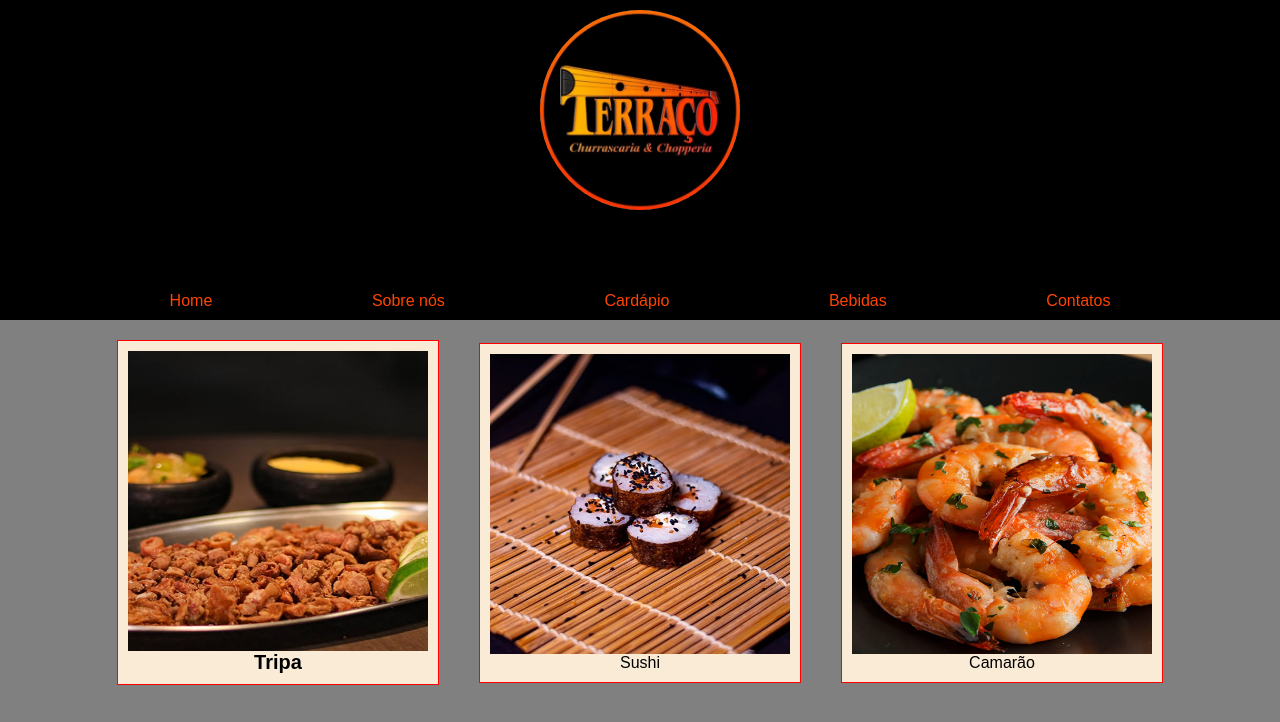
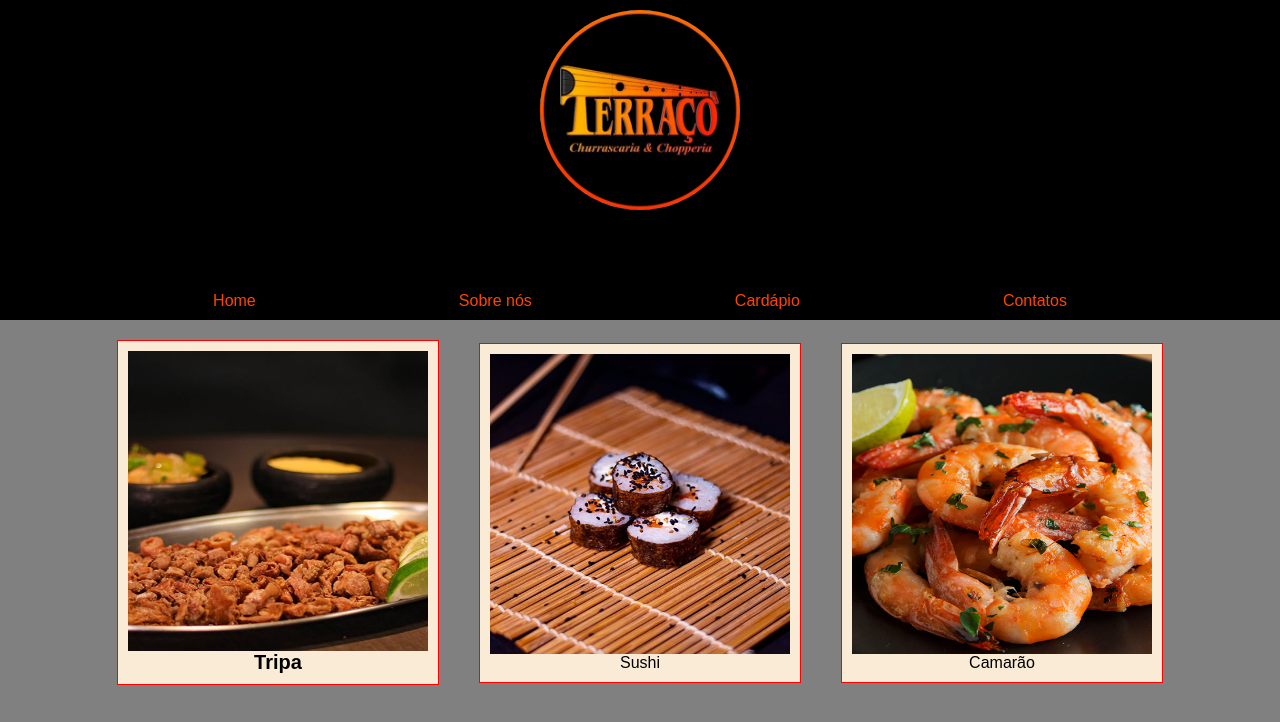
Before and after one commit to Lindemberg117/Terraco_Garanhuns, a plain HTML site: page HTML/cardapio.html in a window 1280 px wide. Shown: the top 722 px of the page. Drawn offline with Linux system fonts and the light colour scheme; a web font is replaced by a local one.

Commit message:
remover bebidas

```diff
--- a/HTML/cardapio.html
+++ b/HTML/cardapio.html
@@ -1,5 +1,6 @@
 <!DOCTYPE html>
 <html lang="pt-br">
+
 <head>
   <meta charset=" UTF-8" />
   <meta name="viewport" content="width=device-width, initial-scale=1.0" />
@@ -28,9 +29,7 @@
             <li>
               <a href="cardapio.html">Cardápio</a>
             </li>
-              <li>
-                <a href="bebidas.html">Bebidas</a>
-              </li>
+
             <li>
               <a href="Contatos.html">Contatos</a>
             </li>
@@ -102,4 +101,5 @@
     <div></div>
   </footer>
 </body>
+
 </html>
```
Also changed, not shown: HTML/Contatos.html (+1 -3 lines), HTML/eventos.html (+1 -3 lines), HTML/index.html (+1 -3 lines). Lines whose indentation alone changed are shown as unchanged.
